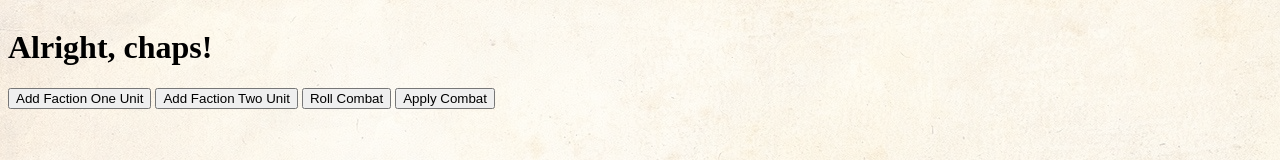
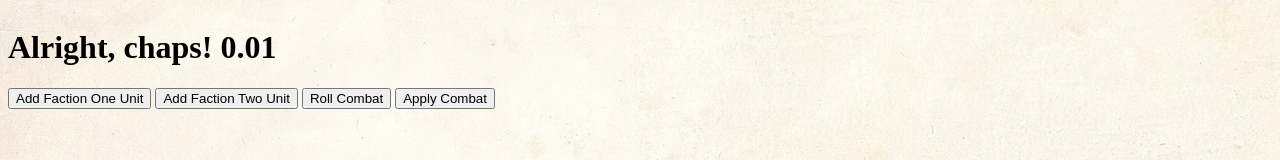
Before and after one commit to dgmihai/pitched-battle, a website: page index.html in a window 1280 px wide. Shown: the top 160 px of the page. Drawn offline with Linux system fonts and the light colour scheme.

Commit message:
Version Number

```diff
--- a/index.html
+++ b/index.html
@@ -10,7 +10,7 @@
 
 <body>
 <div class="container">
-    <h1>Alright, chaps!</h1>
+    <h1>Alright, chaps! 0.01</h1>
     <button type="button" id="addRedUnit" onclick="addUnit('red')">Add Faction One Unit</button>
     <button type="button" id="addBlueUnit" onclick="addUnit('blue')">Add Faction Two Unit</button>
     <button type="button" id="rollCombat" onclick="rollCombat()">Roll Combat</button>
```
